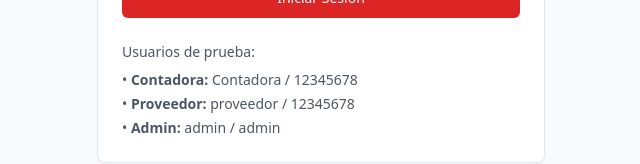
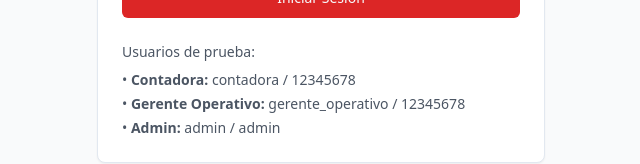
Before and after one commit to BreynerContreras/pida-pizza-adm, a React (Vite) app: page / in a window 1280 px wide. Shown: the part 512-676 px from the top of the page, without its empty margins (319-959 px from the left). Built offline with nearby package versions, Linux system fonts and the light colour scheme.

Commit message:
Rename 'proveedor' to 'gerente_operativo'
Update user roles and login credentials.

```diff
--- a/src/contexts/AuthContext.tsx
+++ b/src/contexts/AuthContext.tsx
@@ -29,7 +29,7 @@ export const AuthProvider: React.FC<{ children: React.ReactNode }> = ({ children
     },
     {
       id: '3',
-      username: 'proveedor',
+      username: 'gerente_operativo',
       password: '12345678',
       role: 'gerente_operativo',
       nombre: 'Juan Pérez',
--- a/src/pages/Login.tsx
+++ b/src/pages/Login.tsx
@@ -79,8 +79,8 @@ const Login = () => {
           <div className="mt-6 text-sm text-gray-600">
             <p className="font-medium mb-2">Usuarios de prueba:</p>
             <ul className="space-y-1">
-              <li>• <strong>Contadora:</strong> Contadora / 12345678</li>
-              <li>• <strong>Proveedor:</strong> proveedor / 12345678</li>
+              <li>• <strong>Contadora:</strong> contadora / 12345678</li>
+              <li>• <strong>Gerente Operativo:</strong> gerente_operativo / 12345678</li>
               <li>• <strong>Admin:</strong> admin / admin</li>
             </ul>
           </div>
```
